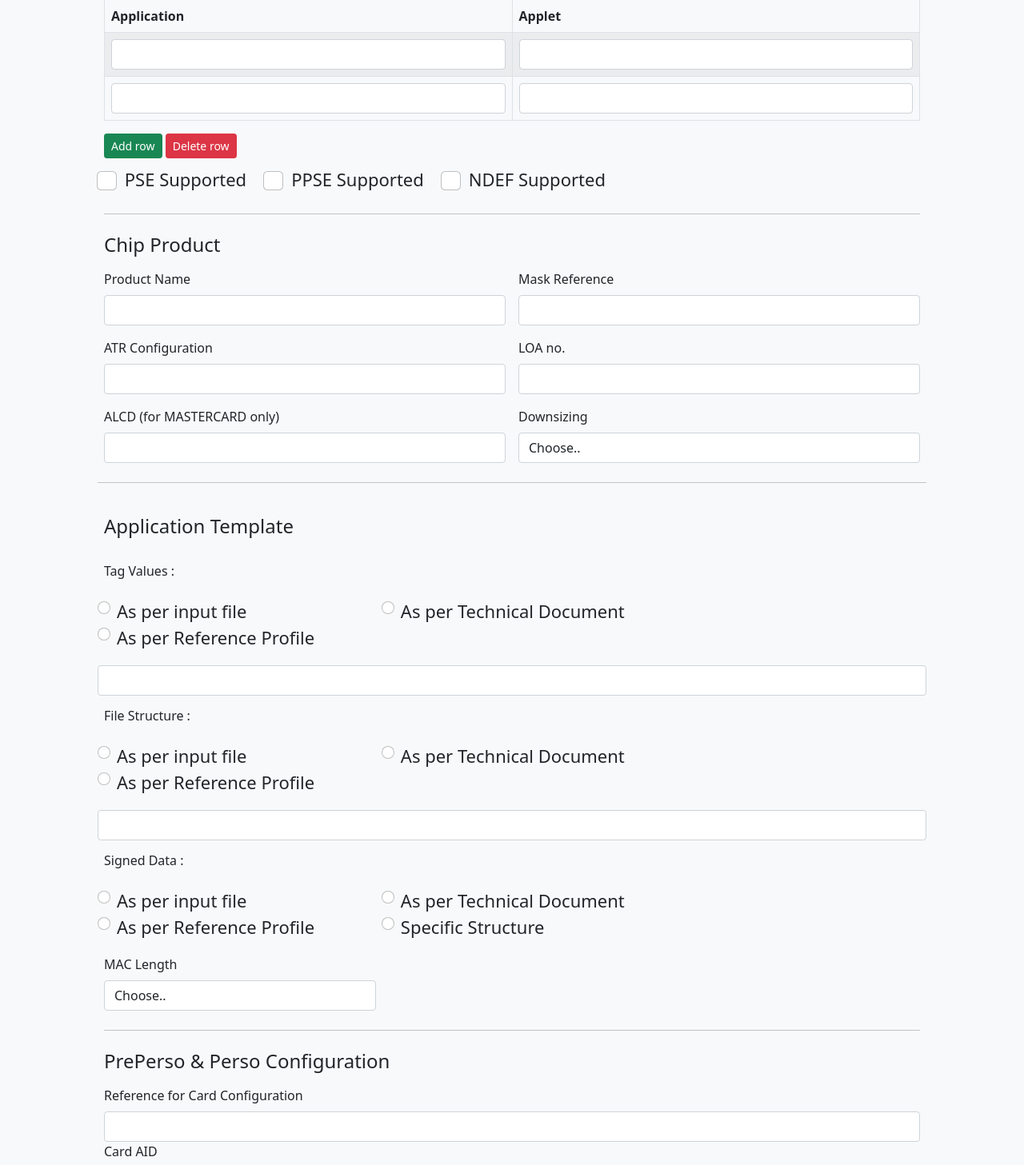
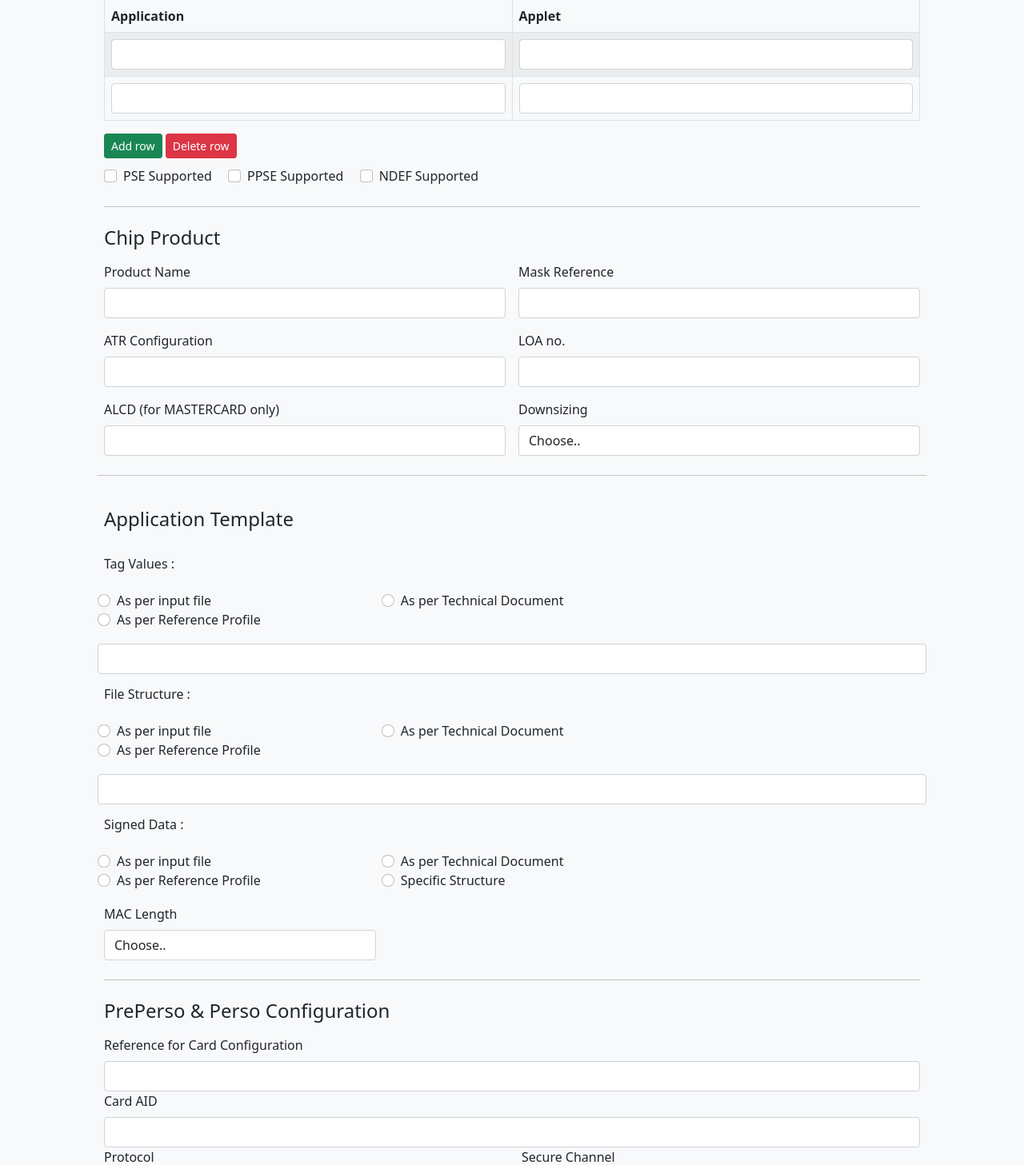
Before and after one commit to er01pr/APPD-v2, a Flask app: page /card in a window 1280 px wide. Shown: the part 334-1791 px from the top of the page at 80% size. Run offline with Flask 2, Linux system fonts and the light colour scheme; data comes from the database, SQL or seed files in the repository.

Commit message:
Remove btn-label-lg and large checkbox in card.html

```diff
--- a/templates/cardconfig.html
+++ b/templates/cardconfig.html
@@ -42,16 +42,16 @@
             </div>
         </div>
             <div class="form-check form-check-inline g-3">
-                <input type="checkbox" class="form-check-input checkbox-lg btn-label">
-                <label class="form-check-label btn-label" for="PSE">PSE Supported</label>
+                <input type="checkbox" class="form-check-input">
+                <label class="form-check-label" for="PSE">PSE Supported</label>
             </div>
             <div class="form-check form-check-inline g-3">
-                    <input type="checkbox" class="form-check-input checkbox-lg btn-label">
-                    <label class="form-check-label btn-label" for="PPSE">PPSE Supported</label>
+                    <input type="checkbox" class="form-check-input">
+                    <label class="form-check-label" for="PPSE">PPSE Supported</label>
             </div>
             <div class="form-check form-check-inline g-3">
-                    <input type="checkbox" class="form-check-input checkbox-lg btn-label">
-                    <label class="form-check-label btn-label" for="ndef">NDEF Supported</label>
+                    <input type="checkbox" class="form-check-input">
+                    <label class="form-check-label" for="ndef">NDEF Supported</label>
             </div>
         <hr class="my-4">
         <h4 class="mb-3">Chip Product</h4>
@@ -112,15 +112,15 @@
             <div class="form-check">
                 <div class="form-check-inline g-3 col-sm-4">
                     <input type="radio" class="form-check-input" name="tagRadio">
-                    <label class="form-check-label btn-label" for="asPerInput">As per input file</label>
+                    <label class="form-check-label" for="asPerInput">As per input file</label>
                 </div>
                 <div class="form-check-inline g-3 col-sm-4">
                         <input type="radio" class="form-check-input " name="tagRadio">
-                        <label class="form-check-label btn-label" for="asPerTech">As per Technical Document</label>
+                        <label class="form-check-label" for="asPerTech">As per Technical Document</label>
                 </div>
                 <div class="form-check-inline g-3 col-sm-4">
                         <input type="radio" class="form-check-input" name="tagRadio">
-                        <label class="form-check-label btn-label" for="asPerRef">As per Reference Profile</label>
+                        <label class="form-check-label " for="asPerRef">As per Reference Profile</label>
                 </div>
             </div>
             <input id="tagValues" type="text" class="form-control">
@@ -129,15 +129,15 @@
             <div class="form-check">
                 <div class="form-check-inline g-3 col-sm-4">
                     <input type="radio" class="form-check-input" name="structureRadio">
-                    <label class="form-check-label btn-label" for="asPerInput">As per input file</label>
+                    <label class="form-check-label " for="asPerInput">As per input file</label>
                 </div>
                 <div class="form-check-inline g-3 col-sm-4">
                         <input type="radio" class="form-check-input " name="structureRadio">
-                        <label class="form-check-label btn-label" for="asPerTech">As per Technical Document</label>
+                        <label class="form-check-label " for="asPerTech">As per Technical Document</label>
                 </div>
                 <div class="form-check-inline g-3 col-sm-4">
                         <input type="radio" class="form-check-input" name="structureRadio">
-                        <label class="form-check-label btn-label" for="asPerRef">As per Reference Profile</label>
+                        <label class="form-check-label " for="asPerRef">As per Reference Profile</label>
                 </div>
             </div>
             <input id="fileStructure" type="text" class="form-control">
@@ -146,19 +146,19 @@
             <div class="form-check">
                 <div class="form-check-inline g-3 col-sm-4">
                     <input type="radio" class="form-check-input" name="signedDataRadio">
-                    <label class="form-check-label btn-label" for="asPerInput">As per input file</label>
+                    <label class="form-check-label " for="asPerInput">As per input file</label>
                 </div>
                 <div class="form-check-inline g-3 col-sm-4">
                         <input type="radio" class="form-check-input " name="signedDataRadio">
-                        <label class="form-check-label btn-label" for="asPerTech">As per Technical Document</label>
+                        <label class="form-check-label " for="asPerTech">As per Technical Document</label>
                 </div>
                 <div class="form-check-inline g-3 col-sm-4">
                         <input type="radio" class="form-check-input" name="signedDataRadio">
-                        <label class="form-check-label btn-label" for="asPerRef">As per Reference Profile</label>
+                        <label class="form-check-label " for="asPerRef">As per Reference Profile</label>
                 </div>
                 <div class="form-check-inline g-3 col-sm-4">
                     <input type="radio" class="form-check-input" name="signedDataRadio">
-                    <label class="form-check-label btn-label" for="asPerRef">Specific Structure</label>
+                    <label class="form-check-label " for="asPerRef">Specific Structure</label>
                 </div>
 
 
@@ -215,8 +215,8 @@
                 </div>
             </div>
             <div class="form-check form-check-inline g-2 mb-2">
-                <input type="checkbox" class="form-check-input checkbox-lg btn-label">
-                <label class="form-check-label btn-label" for="tagCF">Use Tag CF</label>
+                <input type="checkbox" class="form-check-input">
+                <label class="form-check-label" for="tagCF">Use Tag CF</label>
             </div>
 
             <h5 class="mt-4">Card Manager Status</h5>
```
